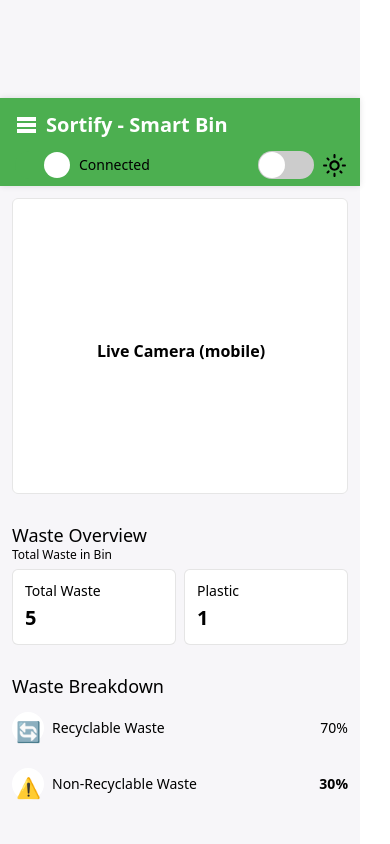
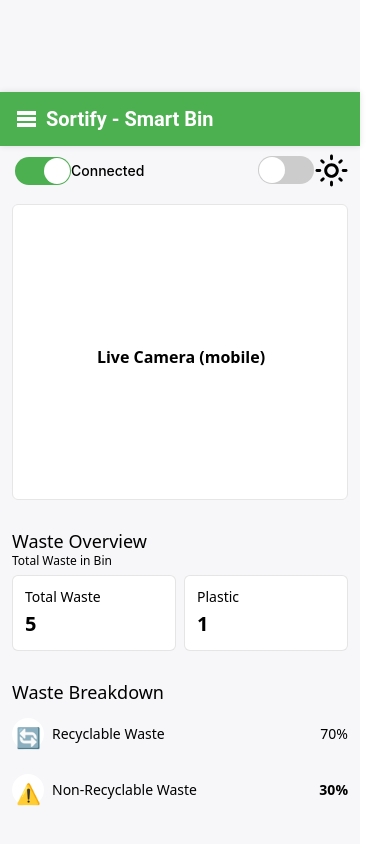
Before and after one commit to Neutrash-AI/Sortify-FE, a React (Vite) app: page / in a window 390 px wide. Shown: the top 844 px of the page. Built offline with nearby package versions, Linux system fonts and the light colour scheme; no server answers.

Commit message:
feat: Mobile Toggle component

```diff
--- a/src/components/Mobile/MobileLayout.tsx
+++ b/src/components/Mobile/MobileLayout.tsx
@@ -1,8 +1,8 @@
 // src/components/mobile/MobileLayout.tsx
-import React from "react";
 import MobileNavbar from "./MobileNavbar";
 import MobileWasteOverview from "./MobileWasteOverview";
 import MobileWasteBreakdown from "./MobileWasteBreakdown";
+import MobileToggle from "./MobileToggle";
 
 interface MobileLayoutProps {
   isConnected: boolean;
@@ -20,12 +20,20 @@
   return (
     <div className="md:hidden w-[360px] h-[922px] pb-3 dark:bg-[#15003f] bg-[#f7f6f9] inline-flex flex-col justify-center items-start gap-3">
       {/* Navbar Mobile */}
-      <MobileNavbar
-        isConnected={isConnected}
-        setIsConnected={setIsConnected}
-        isDarkMode={isDarkMode}
-        setIsDarkMode={setIsDarkMode}
-      />
+      <MobileNavbar />
+      <div className="w-[348px] h-[34px] relative">
+        {/* Toggles */}
+        <MobileToggle
+          type="DeviceConnection"
+          mode={isConnected}
+          setMode={setIsConnected}
+        />
+        <MobileToggle
+          type="SetDarkMode"
+          mode={isDarkMode}
+          setMode={setIsDarkMode}
+        />
+      </div>
 
       {/* Contoh placeholder camera */}
       <div className="self-stretch h-[296px] px-3 inline-flex justify-start items-start overflow-hidden">
--- a/src/components/Mobile/MobileNavbar.tsx
+++ b/src/components/Mobile/MobileNavbar.tsx
@@ -1,20 +1,6 @@
 // src/components/mobile/MobileNavbar.tsx
-import Switch from "react-switch";
-import { MdOutlineDarkMode, MdOutlineLightMode } from "react-icons/md";
 
-interface MobileNavbarProps {
-  isConnected: boolean;
-  setIsConnected: React.Dispatch<React.SetStateAction<boolean>>;
-  isDarkMode: boolean;
-  setIsDarkMode: React.Dispatch<React.SetStateAction<boolean>>;
-}
-
-const MobileNavbar: React.FC<MobileNavbarProps> = ({
-  isConnected,
-  setIsConnected,
-  isDarkMode,
-  setIsDarkMode,
-}) => {
+const MobileNavbar: React.FC = () => {
   return (
     <div className="self-stretch dark:bg-[#0a0024] bg-[#4caf50] shadow-[0px_0px_6px_0px_rgba(0,0,0,0.12)] flex flex-col justify-start items-start">
       <div className="self-stretch pl-4 pr-2 py-3 inline-flex justify-start items-center gap-2">
@@ -23,48 +9,8 @@
           <div className="w-[15px] h-0 left-[3px] top-[12px] absolute ring-2 ring-white" />
           <div className="w-[15px] h-0 left-[3px] top-[18px] absolute ring-2 ring-white" />
         </div>
-        <div className="flex-1 relative justify-start text-white text-xl font-bold leading-normal">
+        <div className="flex-1 relative justify-start text-white text-xl font-bold font-['Roboto'] leading-normal">
           Sortify - Smart Bin
-        </div>
-      </div>
-
-      {/* Toggles */}
-      <div className="w-[348px] h-[34px] relative px-4 pb-2">
-        <div
-          data-state="On"
-          className="w-[149px] h-[24.66px] pl-[15px] left-0 top-0 absolute inline-flex justify-start items-center"
-        >
-          <Switch
-            onChange={setIsConnected}
-            checked={isConnected}
-            onColor="#4caf50"
-            offColor="#ccc"
-            uncheckedIcon={false}
-            checkedIcon={false}
-          />
-          <span className="text-sm font-medium text-black dark:text-white ml-2">
-            {isConnected ? "Connected" : "Disconnected"}
-          </span>
-        </div>
-        <div
-          data-state="On"
-          className="w-12 h-[26px] left-[258px] top-0 absolute inline-flex justify-start items-center"
-        >
-          <Switch
-            onChange={setIsDarkMode}
-            checked={isDarkMode}
-            onColor="#4caf50"
-            offColor="#ccc"
-            uncheckedIcon={false}
-            checkedIcon={false}
-          />
-          <span className="text-sm font-medium text-black dark:text-white ml-2">
-            {isDarkMode ? (
-              <MdOutlineDarkMode className="w-[25px] h-[25px]" />
-            ) : (
-              <MdOutlineLightMode className="w-[25px] h-[25px]" />
-            )}
-          </span>
         </div>
       </div>
     </div>
--- /dev/null
+++ b/src/components/Mobile/MobileToggle.tsx
@@ -0,0 +1,45 @@
+import Switch from "react-switch";
+import { MdOutlineDarkMode, MdOutlineLightMode } from "react-icons/md";
+
+interface MobileToggleProps {
+  type: string;
+  mode: boolean;
+  setMode: React.Dispatch<React.SetStateAction<boolean>>;
+}
+
+const MobileToggle: React.FC<MobileToggleProps> = ({ type, mode, setMode }) => {
+  return (
+    <div
+      data-state="On"
+      className={`${
+        type === "DeviceConnection"
+          ? "w-[149px] h-[24.66px] pl-[15px] left-0 top-0 absolute inline-flex justify-start items-center"
+          : "w-12 h-[26px] left-[258px] top-[-0.82px] absolute inline-flex justify-start items-center"
+      }`}
+    >
+      <Switch
+        onChange={setMode}
+        checked={mode}
+        onColor="#4caf50"
+        offColor="#ccc"
+        uncheckedIcon={false}
+        checkedIcon={false}
+      />
+      <span className="text-sm font-medium font-['Inter'] text-black dark:text-white">
+        {type === "DeviceConnection" ? (
+          mode ? (
+            "Connected"
+          ) : (
+            "Disconnected"
+          )
+        ) : mode ? (
+          <MdOutlineDarkMode className="w-[35px] h-[35px]" />
+        ) : (
+          <MdOutlineLightMode className="w-[35px] h-[35px]" />
+        )}
+      </span>
+    </div>
+  );
+};
+
+export default MobileToggle;
```
